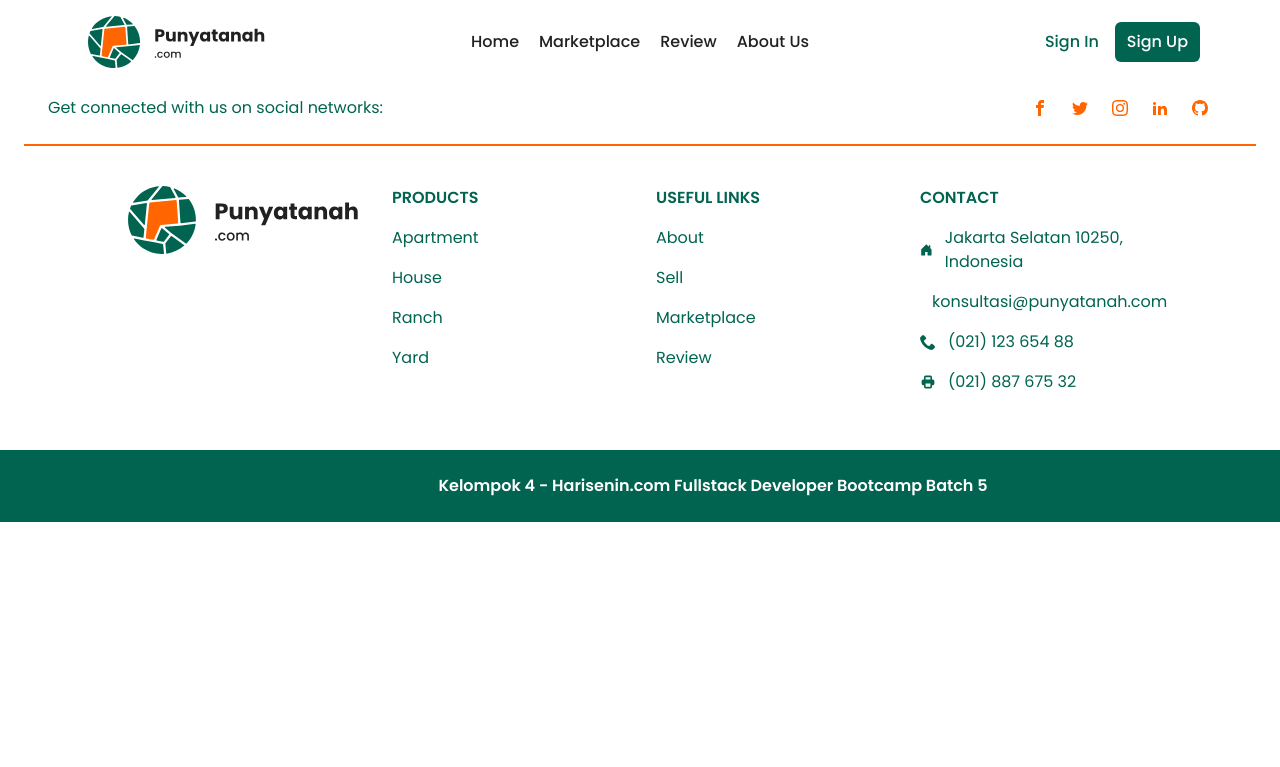
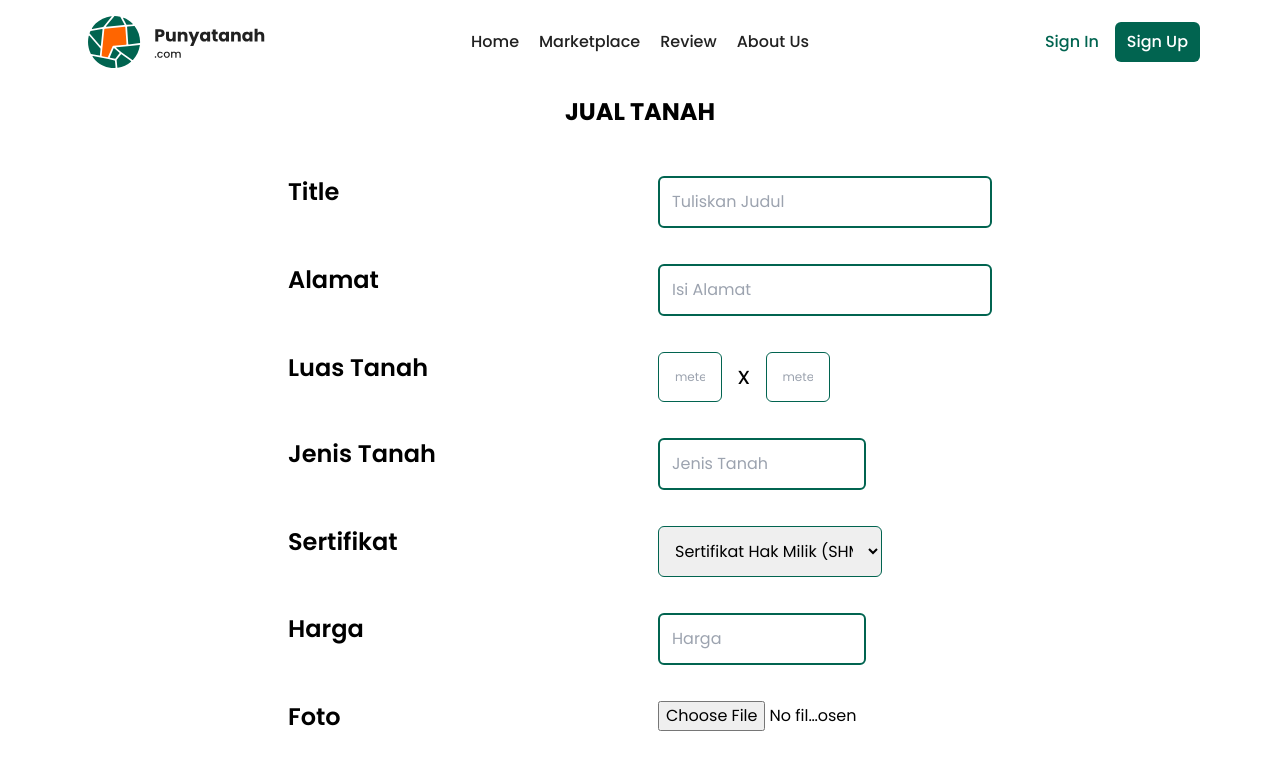
Before and after one commit to FlowersRlit/punyatanah-reactjs, a React (Create React App) app: page /sell in a window 1280 px wide. Shown: the top 767 px of the page. Built offline with nearby package versions, Linux system fonts and the light colour scheme.

Commit message:
Pages Sell

```diff
--- a/src/App.js
+++ b/src/App.js
@@ -4,10 +4,10 @@ import Login from "./pages/Login";
 import Register from "./pages/Register";
 import Navbar from "./components/Navbar";
 import Footer from "./components/Footer";
-import DetailsItem from "./pages/marketplace/children/DetailsItem";
-import Marketplace from "./pages/marketplace/Marketplace";
-import MarketplaceMain from "./pages/marketplace/Main/MarketplaceMain";
-
+import DetailsItem from "./pages/Marketplace/children/DetailsItem";
+import Marketplace from "./pages/Marketplace/Marketplace";
+import MarketplaceMain from "./pages/Marketplace/Main/MarketplaceMain";
+import SellTanah from "./components/MarketComponents/FormPages/SellTanah"
 function App() {
   return (
     <div className="App bg-white font-poppins">
@@ -22,6 +22,7 @@ function App() {
         <Route path="/marketplace/catalog/:id" element={<DetailsItem />} />
         <Route path="/login" element={<Login />} />
         <Route path="/register" element={<Register />} />
+        <Route path="/sell" element={<SellTanah/>}/>
       </Routes>
       <Footer />
     </div>
--- /dev/null
+++ b/src/components/MarketComponents/FormPages/SellTanah.jsx
@@ -0,0 +1,65 @@
+import React from 'react'
+import { NavLink } from 'react-router-dom'
+
+const Sell = () => {
+  return (
+    <>
+    <div className='container py-4 text-black md:px-24'>
+
+
+        <form className='grid px-4 md:gap-10 md:px-48'>
+        <h1 className='mx-auto font-bold text-2xl py-2'>JUAL TANAH</h1>
+        <div className='grid grid-cols-1 gap-4 md:grid-cols-2 md:gap-9'>
+
+            <label className='font-semibold text-2xl text-left'>Title </label>
+            <input type='text' id='judul' className=' border-hijau1 border-2 rounded-md p-3' placeholder='Tuliskan Judul'/>
+
+
+            <label className='font-semibold text-2xl'>Alamat</label>
+            <input type='text' id='Alamat' className=' border-hijau1 border-2 rounded-md p-3' placeholder='Isi Alamat'/>
+
+
+            <label className='font-semibold text-2xl'>Luas Tanah</label>
+            <div className='flex '>
+            <input type='text' id='panjang' className='border w-16  rounded-md text-xs text-center border-hijau1 mr-2 p-4 ' placeholder='meter'/>
+            <span className='p-2 text-2xl'> x </span>
+            <input type='text' id='lebar' className='border w-16 rounded-md text-xs text-center border-hijau1 ml-2 p-4' placeholder='meter'/>
+            </div>
+
+            <label className='font-semibold text-2xl'>Jenis Tanah</label>
+            <input type='text' id='judul' className='w-52 border-hijau1 border-2 rounded-md p-3' placeholder='Jenis Tanah'/>
+
+
+            <label className='font-semibold text-2xl'>Sertifikat</label>
+            <select id="Sertifikat" className='w-56 border border-hijau1 p-3 rounded-md'>
+                    <option value="SHM">Sertifikat Hak Milik (SHM)</option>
+                    <option value="SHGU">Sertifikat Hak Guna Usaha (SHGU)</option>
+                    <option value="SHGB">Sertifikat Hak Guna Bangunan (SHGB)</option>
+                    <option value="SHSRS">Sertifikat Hak Satuan Rumah Susun (SHSRS)</option>
+            </select>
+
+
+            <label className='font-semibold text-2xl'>Harga</label>
+            <input type='text' id='Harga' className='w-52 border-hijau1 border-2 rounded-md p-3' placeholder='Harga'/>
+
+
+            <label className='font-semibold text-2xl'>Foto</label>
+            <input type='file' id='Foto' accept='image/*' className='w-52'/>
+
+
+            <label className='font-semibold text-2xl'>Deskripsi</label>
+            <input type='text' id='Deskripsi' className='w-2/3 h-24 pl-2 items-start border-hijau1 border-2 rounded-md p-3' placeholder='Tuliskan Deskripsi Tanahmu...'/>
+
+
+            </div>
+            <div className='mx-auto pb-8 my-5'>
+            <NavLink to="./" className='items-center bg-hijau1 rounded-md px-8 py-4 text-2xl text-white hover:bg-white hover:text-hijau1 hover:border-hijau1 border-2 '>Submit</NavLink>
+            </div>
+        </form>
+    </div>
+
+    </>
+  )
+}
+
+export default Sell
```
Also changed, not shown: 1 other file (tests, documents, lock files or other folders).
